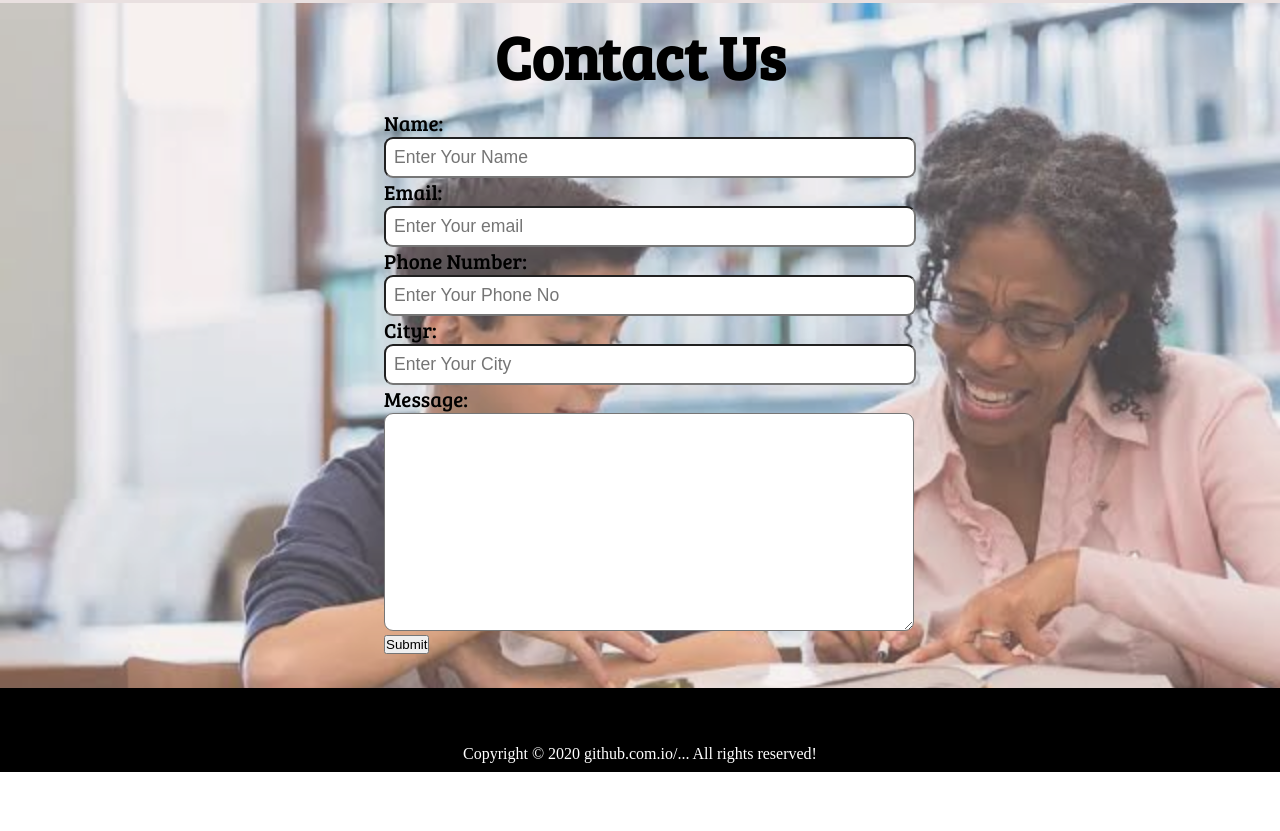
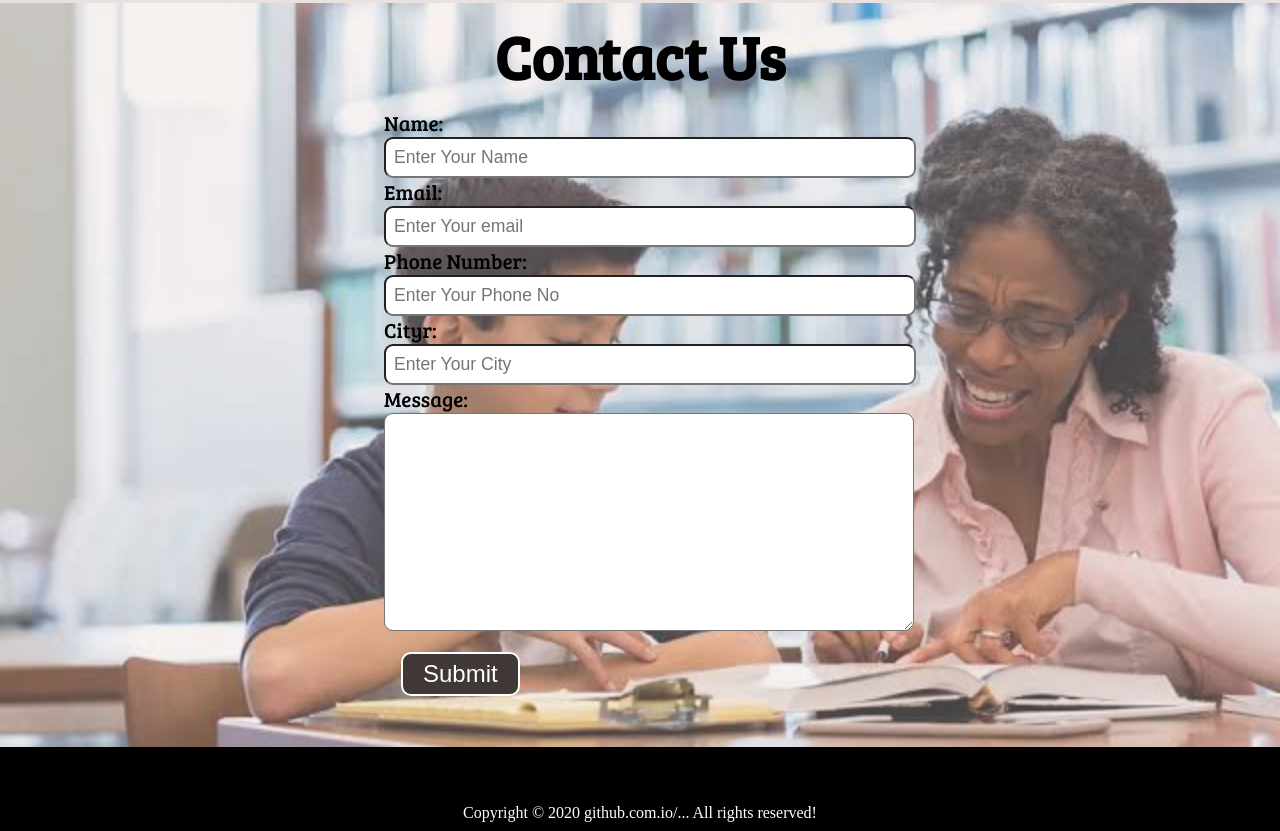
Before and after one commit to nilayboro/books.github.io, a plain HTML site: page index.html in a window 1280 px wide. Shown: the part 1008-1839 px from the top of the page. Before the commit the page ends 1780 px from the top, so only its background shows below. Drawn offline with Linux system fonts and the light colour scheme; a web font is replaced by a local one.

Commit message:
Update style.css

```diff
--- a/style.css
+++ b/style.css
@@ -215,6 +215,17 @@ footer{
     cursor:pointer;
 }
 
+.btns{
+    padding: 6px 20px;
+    border: 2px solid white;
+    background-color: #403737;
+    color: white;
+    margin: 17px;
+    font-size: 1.5rem;
+    border-radius: 10px;
+    cursor:pointer;
+}
+
 .center{
     text-align: center;
     margin-top: 48px;
```
